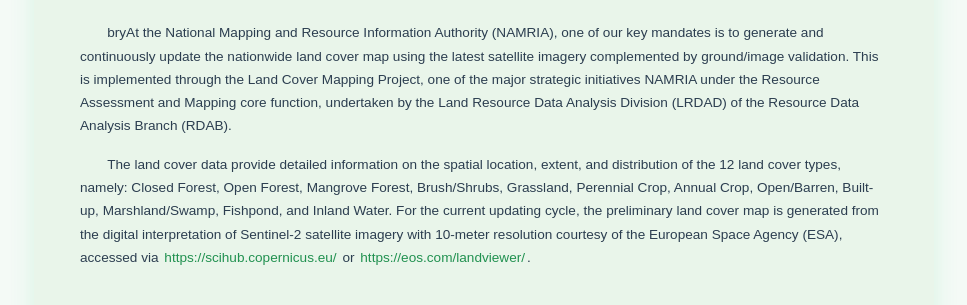
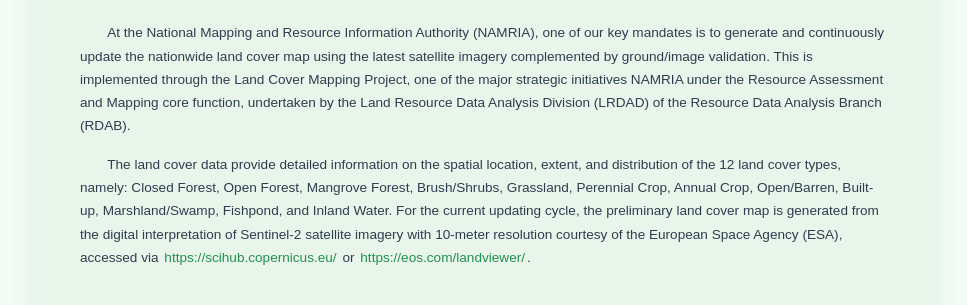
Before and after one commit to bcballesteros/AboutUs_LRDAD, a plain HTML site: page about_v1.html in a window 1280 px wide. Shown: the part 432-737 px from the top of the page, without its empty margins (156-1123 px from the left). Drawn offline with Linux system fonts and the light colour scheme.

Commit message:
Update about_v1.html

```diff
--- a/about_v1.html
+++ b/about_v1.html
@@ -264,7 +264,7 @@
         </div>
         <div class="description">
           <p>
-            bryAt the National Mapping and Resource Information Authority (NAMRIA), one of our key mandates is to generate and continuously update the nationwide land cover map using the latest satellite imagery complemented by ground/image validation. This is implemented through the Land Cover Mapping Project, one of the major strategic initiatives NAMRIA under the Resource Assessment and Mapping core function, undertaken by the Land Resource Data Analysis Division (LRDAD) of the Resource Data Analysis Branch (RDAB).
+            At the National Mapping and Resource Information Authority (NAMRIA), one of our key mandates is to generate and continuously update the nationwide land cover map using the latest satellite imagery complemented by ground/image validation. This is implemented through the Land Cover Mapping Project, one of the major strategic initiatives NAMRIA under the Resource Assessment and Mapping core function, undertaken by the Land Resource Data Analysis Division (LRDAD) of the Resource Data Analysis Branch (RDAB).
           </p>
           <p>
             The land cover data provide detailed information on the spatial location, extent, and distribution of the 12 land cover types, namely: Closed Forest, Open Forest, Mangrove Forest, Brush/Shrubs, Grassland, Perennial Crop, Annual Crop, Open/Barren, Built-up, Marshland/Swamp, Fishpond, and Inland Water. For the current updating cycle, the preliminary land cover map is generated from the digital interpretation of Sentinel-2 satellite imagery with 10-meter resolution courtesy of the European Space Agency (ESA), accessed via <a href="https://scihub.copernicus.eu/" target="_blank" rel="noopener">https://scihub.copernicus.eu/</a> or <a href="https://eos.com/landviewer/" target="_blank" rel="noopener">https://eos.com/landviewer/</a>.
```
